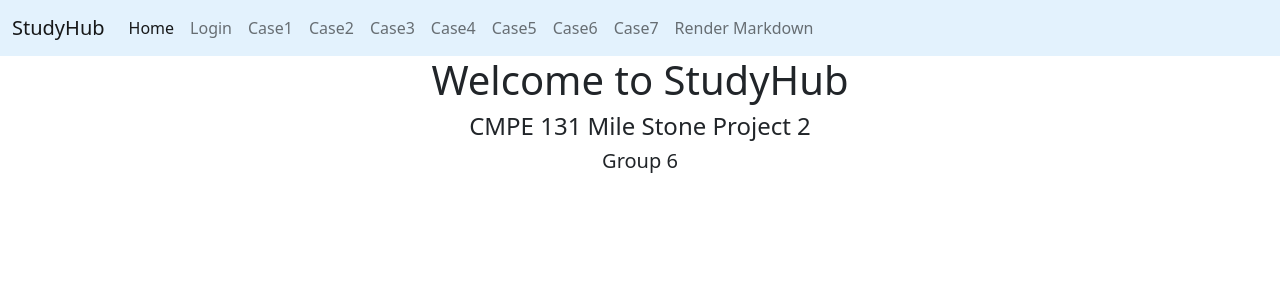
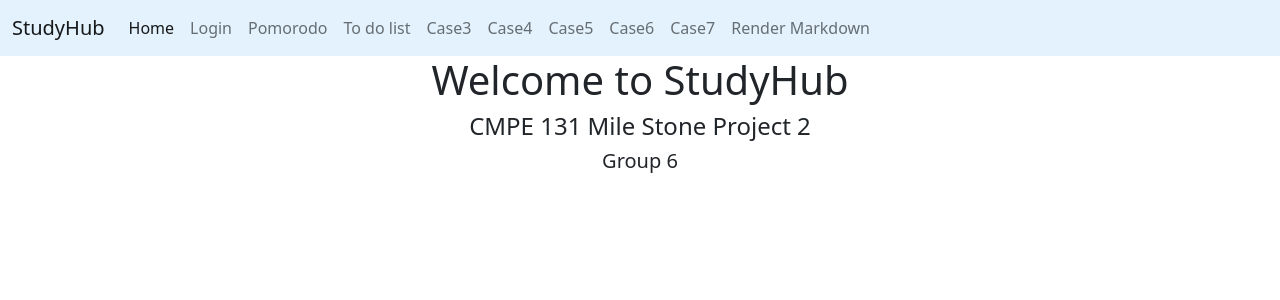
Before and after one commit to emthangtrung/milestone2-team6, a Flask app: page / in a window 1280 px wide. Shown: the top 300 px of the page. Run offline with Flask 2, Linux system fonts and the light colour scheme.

Commit message:
edit base HTML with case1 and 2

```diff
--- a/myapp/routes.py
+++ b/myapp/routes.py
@@ -6,7 +6,7 @@ from flask import render_template
 # import for render markdown
 import markdown
 import markdown.extensions.fenced_code
-from flaskext.markdown import Markdown
+from flask.ext.markdown import Markdown
 
 @myapp_obj.route("/")
 def home():
--- a/myapp/templates/base.html
+++ b/myapp/templates/base.html
@@ -15,7 +15,7 @@
     <!-- Header -->
     <nav class="navbar navbar-expand-lg navbar-light" style="background-color: #e3f2fd;">
         <div class="container-fluid">
-            <a class="navbar-brand" href="#">StudyHub</a>
+            <a class="navbar-brand" href="/">StudyHub</a>
             <button class="navbar-toggler" type="button" data-bs-toggle="collapse"
                 data-bs-target="#navbarSupportedContent" aria-controls="navbarSupportedContent" aria-expanded="false"
                 aria-label="Toggle navigation">
@@ -30,10 +30,10 @@
                         <a class="nav-link" href="/login">Login</a>
                     </li>
                     <li class="nav-item">
-                        <a class="nav-link" href="#">Case1</a>
+                        <a class="nav-link" href="/pomorodotimer">Pomorodo</a>
                     </li>
                     <li class="nav-item">
-                        <a class="nav-link" href="#">Case2</a>
+                        <a class="nav-link" href="/todolist">To do list</a>
                     </li>
                     <li class="nav-item">
                         <a class="nav-link" href="#">Case3</a>
```
